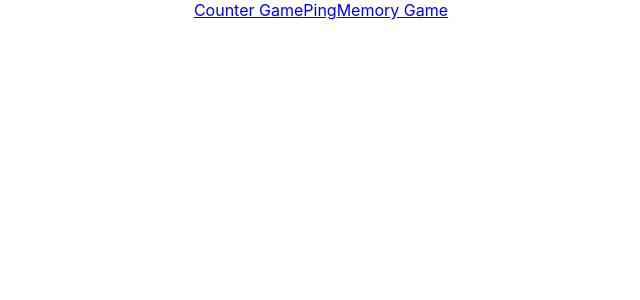
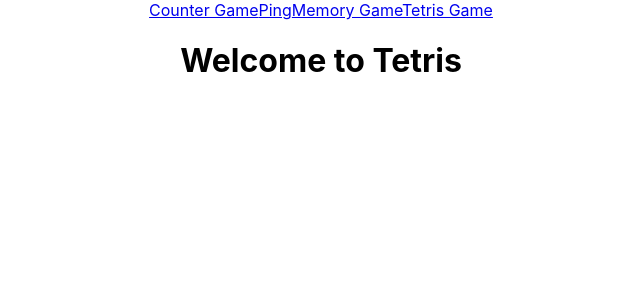
Before and after one commit to DigitalCraftsStudents/dev-arcade, a React (Create React App) app in the folder client/: page /tetris in a window 1280 px wide. Shown: the top 300 px of the page, without its empty margins (319-959 px from the left). Built offline with nearby package versions, Linux system fonts and the light colour scheme.

Commit message:
added route path

```diff
--- a/client/src/App.js
+++ b/client/src/App.js
@@ -14,6 +14,7 @@ import CounterGame from "./games/counter/CounterGame";
 
 import Ping from "./components/Ping";
 import MemoryGame from "./games/memory/MemoryGame";
+import Tetris from "./games/tetris/tetris";
 
 function App() {
   return (
@@ -22,6 +23,7 @@ function App() {
         <Link to="/counter">Counter Game</Link>
         <Link to="/ping">Ping</Link>
         <Link to="/memory">Memory Game</Link>
+        <Link to="/tetris">Tetris Game</Link>
       </nav>
       <Switch>
         <Route path="/counter">
@@ -33,6 +35,9 @@ function App() {
         <Route path="/memory">
           <MemoryGame />
         </Route>
+        <Route path="/tetris">
+          <Tetris />
+        </Route>
       </Switch>
     </div>
   );
--- a/client/src/games/tetris/tetris.js
+++ b/client/src/games/tetris/tetris.js
@@ -2,12 +2,12 @@ import React from 'react';
 import { Provider } from 'react-redux';
 import { store } from './store';
 
-const tetris = (props) => (
-  <Provider store={store}>
+const Tetris = (props) => (
+
     <div>
       <h1>Welcome to Tetris</h1>
     </div>
-  </Provider>
+
 );
 
-export default tetris;
+export default Tetris;
```
